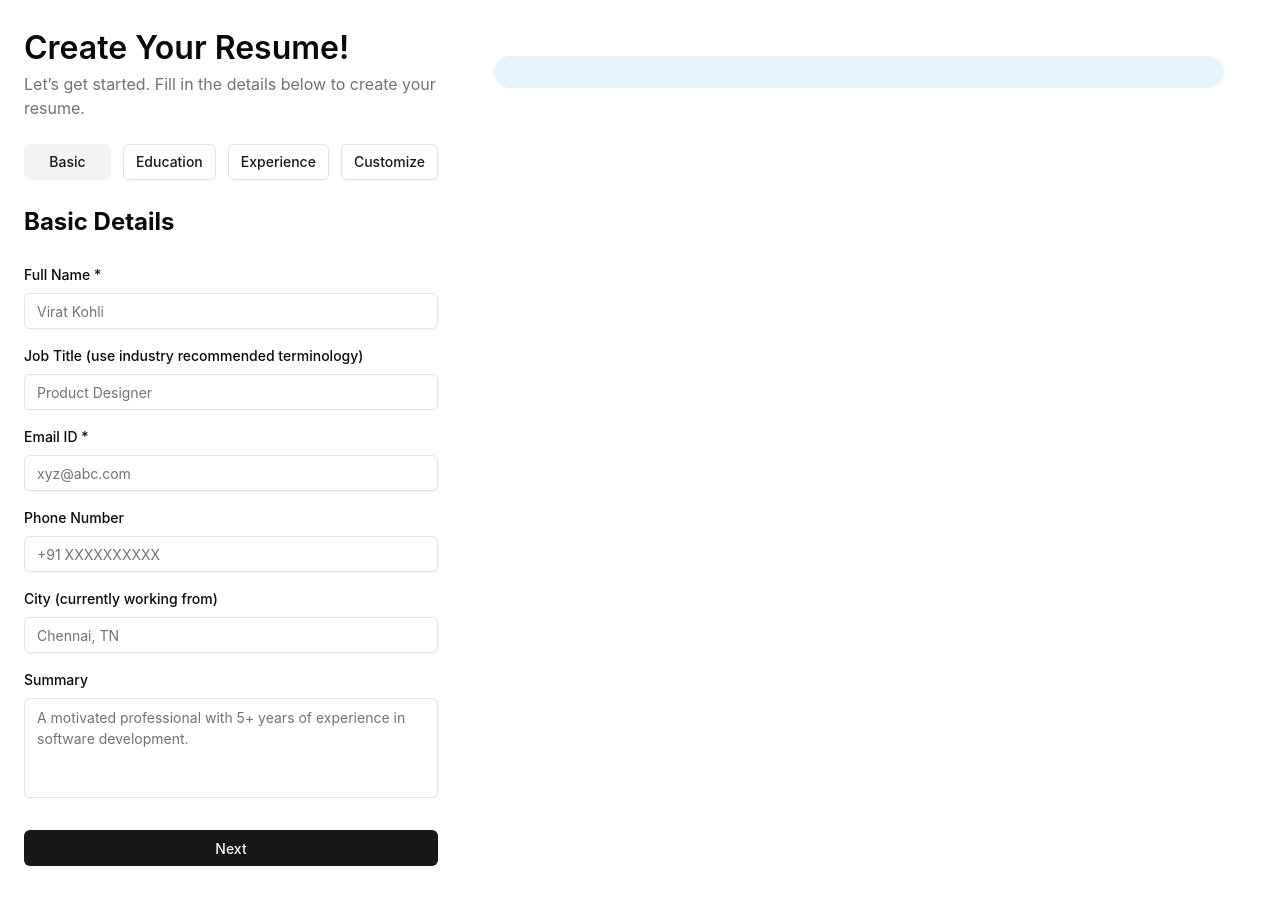
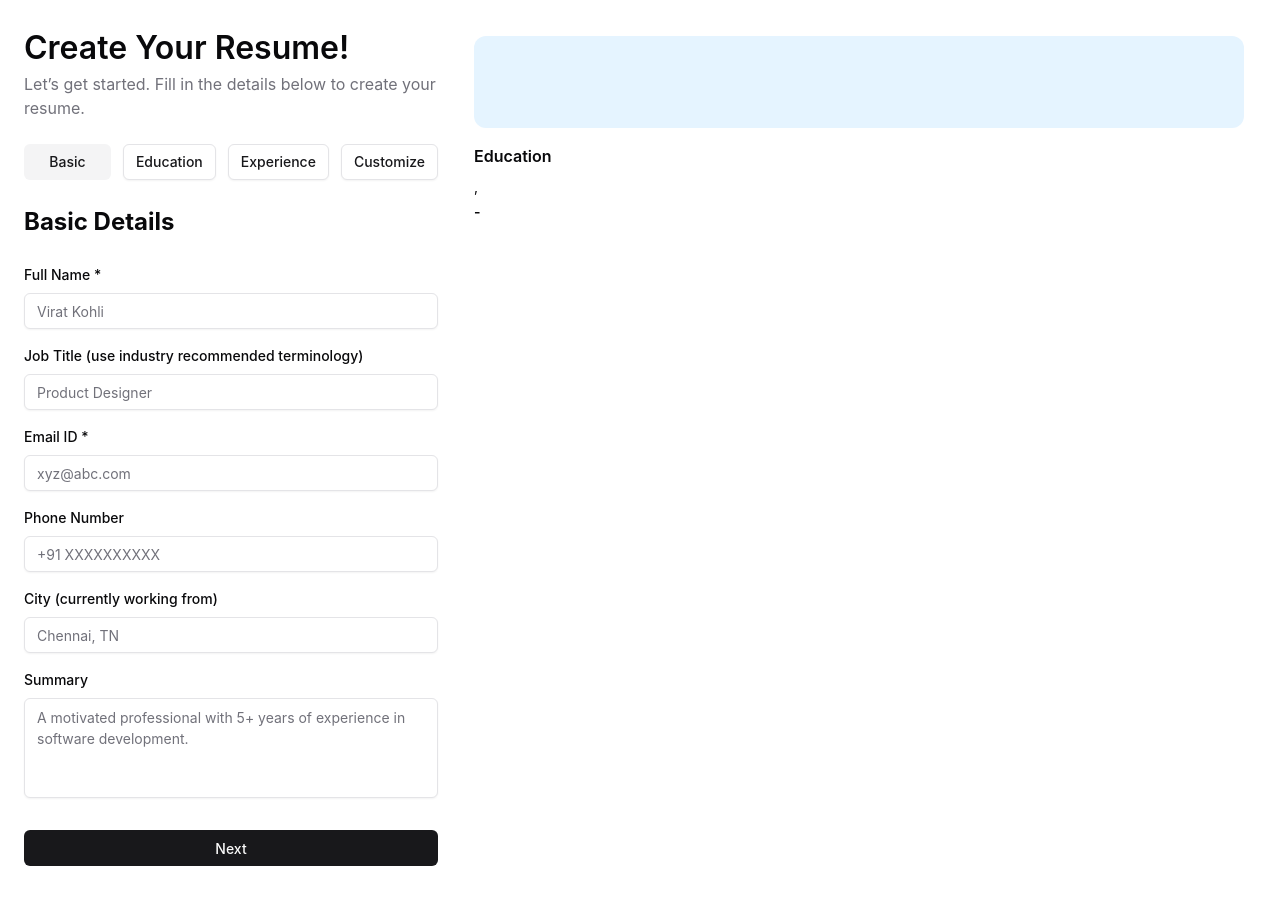
Before and after one commit to aneesh199608/odin-cv-application, a React (Vite) app: page / in a window 1280 px wide. Shown: the top 904 px of the page. Built offline with nearby package versions, Linux system fonts and the light colour scheme.

Commit message:
feat: implement EducationForm preview styling

```diff
--- a/src/components/GeneralPreview.css
+++ b/src/components/GeneralPreview.css
@@ -2,12 +2,12 @@
     width: 794px;
     height: 1123px;
     border-radius: 20px;
-    padding: 32px;
+    padding: 12px;
     box-sizing: border-box;
     font-family: var(--font-sans);
     display: flex;
     flex-direction: column;
-    gap: 4px;
+    gap: 16px;
     margin: 0 auto; /* center on page */
     overflow: hidden; /* hide overflow if needed */
   }
@@ -16,13 +16,28 @@
     background-color: #E5F4FF; /* light blue */
     display: flex;
     flex-direction: column;
-    border-radius: 20px;
-    padding: 8px;
+    border-radius: 12px;
+    padding: 12px;
     text-align: center;
     font-family: var(--font-sans);
     display: flex;
     flex-direction: column;
-    gap: 8px;
+    gap: 16px;
+  }
+
+  .header-container {
+    display: flex;
+    flex-direction: column;
+    gap: 4px;
+    margin: 0;
+  }
+
+
+
+  .preview-main {
+    display: flex;
+    flex-direction: column;
+    gap: 16px;
   }
 
   .header-fullName {
@@ -30,13 +45,15 @@
     font-weight: 700;
     color: var(--foreground);
     margin: 0;
+    height: 32px;
   }
 
   .header-jobTitle {
-    font-size: 18px;
+    font-size: 16px;
     font-weight: 500;
     color: var(--foreground);
     margin: 0;
+    height: 16px;
   }
 
   .header-contact {
@@ -44,8 +61,11 @@
     justify-content: center;
     gap: 32px;
     flex-wrap: wrap;
-    font-size: 14px;
-    color: var(--muted-foreground);
+    font-size: 12px;
+  }
+
+  .header-contact > p {
+    color: var(--foreground);
   }
 
   /* Summary Section (Optional) */
@@ -54,14 +74,14 @@
     margin-top: 24px;
   }
 
-  .summary-title {
+  .expedu-title {
     display: flex;
     align-items: center;
     gap: 8px;
     margin-bottom: 8px;
   }
 
-  .summary-text {
+  .section-heading {
     font-size: 16px;
     font-weight: 600;
     color: var(--foreground);
@@ -74,3 +94,53 @@
     line-height: 1.5;
     margin: 0;
   }
+
+  .expedu-title {
+    display: flex;
+    align-items: center;
+    gap: 8px;
+    font-weight: 600;
+  }
+
+  .education-entry {
+    display: flex;
+    justify-content: space-between;
+    gap: 24px;
+    font-size: 14px;
+    color: var(--foreground);
+  }
+
+  .education-entry p {
+    margin: 0;
+    color: var(--foreground);
+  }
+
+  .education-entry strong {
+    color: var(--foreground);
+  }
+
+  .education-entry-container {
+    display: flex;
+    flex-direction: column;
+    gap: 16px;
+  }
+
+  .edu-left {
+    flex: 1;
+    display: flex;
+    flex-direction: column;
+    gap: 4px;
+  }
+
+  .edu-right {
+    text-align: right;
+    display: flex;
+    flex-direction: column;
+    justify-content: flex-start;
+    gap: 4px;
+    white-space: nowrap;
+  }
+
+  .edu-years {
+    font-weight: 600;
+  }
--- a/src/components/GeneralPreview.jsx
+++ b/src/components/GeneralPreview.jsx
@@ -4,8 +4,10 @@ export default function GeneralPreview({ data }) {
         <div className="preview-wrapper">
         <div className="preview">
             <div className="preview-header">
+                <div className="header-container">
                     <h2 className="header-fullName">{data.general.fullName}</h2>
                     <h4 className="header-jobTitle">{data.general.jobTitle}</h4>
+                </div>
                 <div className="header-contact">
                     <p className="header-email">{data.general.email}</p>
                     <p className="header-phone">{data.general.phone}</p>
@@ -13,15 +15,39 @@ export default function GeneralPreview({ data }) {
                 </div>
             </div>
             <div className="preview-main">
+
                 {data.general.summary !== '' && (
-                <div className="summary">
-                    <div className="summary-title">
+                    <div className="preview-section section1">
+                        <div className="expedu-title">
                             {/* <svg></svg> */}
-                        <h5 className="summary-text">Summary</h5>
+                            <h5 className="section-heading">Summary</h5>
                         </div>
                             <p className="summary-description">{data.general.summary}</p>
                         </div>
                 )}
+                {data.education.length > 0 && (
+                    <div className="preview-section section2">
+                        <div className="expedu-title">
+                            <h5 className="section-heading">Education</h5>
+                        </div>
+                        <div className="education-entry-container">
+                            {data.education.map((edu) => (
+                                <div key={edu.id} className="education-entry">
+                                    <div className="edu-left">
+                                        <p><strong>{edu.degree}</strong>, {edu.college}</p>
+                                        <p className="edu-years">{edu.from} - {edu.to}</p>
+                                    </div>
+                                    <div className="edu-right">
+                                        <p>{edu.score}</p>
+                                        <p>{edu.location}</p>
+                                    </div>
+                                </div>
+                            ))}
+                        </div>
+                    </div>
+                    )}
+
+
             </div>
 
 
```
Lines whose indentation alone changed are shown as unchanged.
